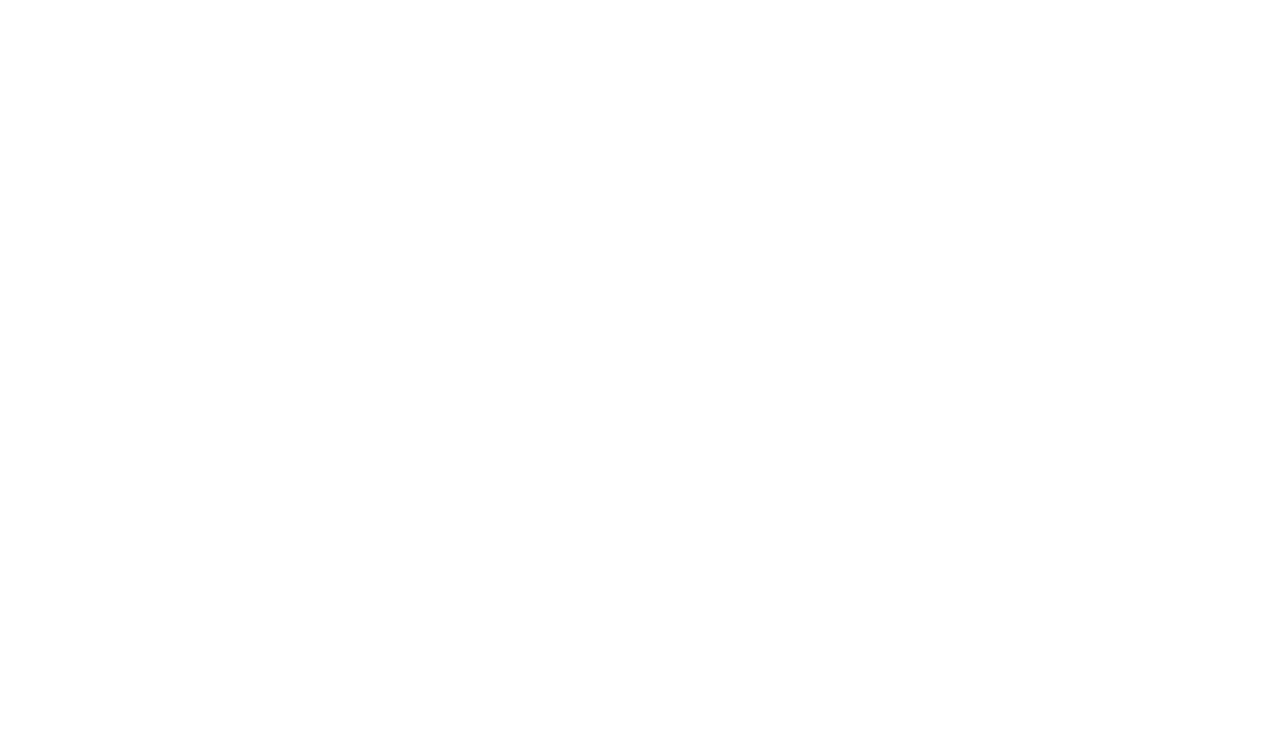
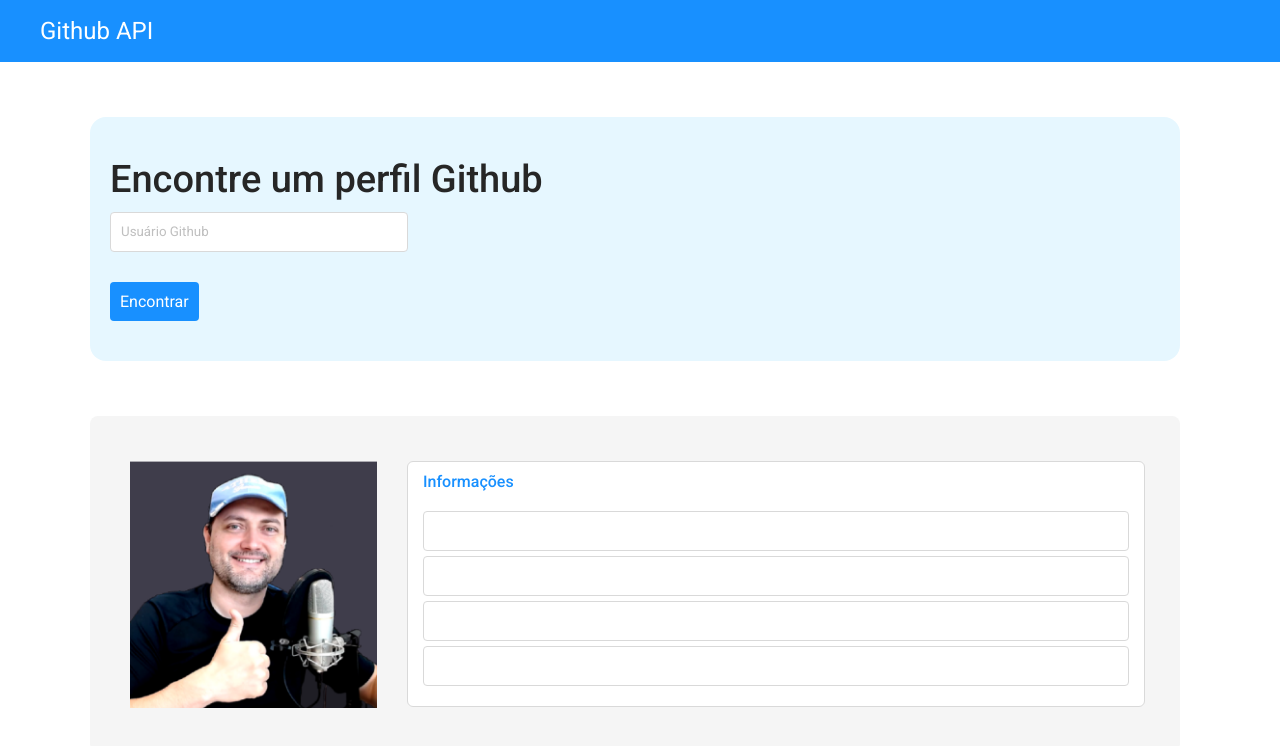
Before and after one commit to lucffernands/desafio-github-api, a React (Vite) app: page /profile/github in a window 1280 px wide. Before the commit this address had no page. Shown: the top 746 px of the page. Built offline with nearby package versions, Linux system fonts and the light colour scheme.

Commit message:
Configured subroutes Github and NotFound

```diff
--- a/src/App.tsx
+++ b/src/App.tsx
@@ -2,6 +2,8 @@
 import Home from "./routes/Home";
 import HomeBody from "./routes/Home/HomeBody";
 import Profile from "./routes/Home/Profile";
+import Github from "./routes/Home/Profile/Github";
+import NotFound from "./routes/Home/Profile/NotFound";
 
 function App() {
 
@@ -10,7 +12,10 @@
       <Routes>
         <Route path="/" element={<Home />} >
           <Route index element={<HomeBody />} />
-          <Route path="/profile" element={<Profile />} />
+          <Route path="/profile" element={<Profile />} >
+            <Route path="/profile/github" element={<Github />} />
+            <Route path="/profile/NotFound" element={<NotFound />} />
+          </Route>
         </Route>
       </Routes>
     </BrowserRouter>
--- a/src/components/CardInput/index.tsx
+++ b/src/components/CardInput/index.tsx
@@ -1,16 +1,21 @@
+import { Link } from "react-router-dom";
+
 export default function CardInput() {
 
     return (
         <main>
-            <section className="card-input-profile">
-                <div className="card-profile">
+            <section>
+                <div className="card-profile-container">
                     <div className="card-profile-title">
                         <p>Encontre um perfil Github</p>
                     </div>
                     <div>
                         <input className="card-profile-input" type="text" placeholder="Usuário Github" />
                     </div>
+                    <Link to="/profile/github">
                     <button>Encontrar</button>
+                    </Link>
+
                 </div>
             </section>
         </main>
--- a/src/index.css
+++ b/src/index.css
@@ -7,8 +7,9 @@
 
     --color-title: #262626;
     --color-subtitle: #7E7E7E;
-    --color-placeholder:#BFBFBF;
-    --color-border:#D9D9D9;
+    --color-placeholder: #BFBFBF;
+    --color-border: #D9D9D9;
+    --color-card-github: #F5F5F5;
 }
 
 * {
@@ -32,10 +33,12 @@
     font-size: 24px;
     display: flex;
 }
+
 .header-content {
     display: flex;
     align-items: center;
 }
+
 /**-----------------HOME-------------------**/
 .card-text-title {
     color: var(--color-title);
@@ -43,11 +46,13 @@
     font-size: 48px;
     font-weight: 700;
 }
+
 .card-text-subTitle {
     color: var(--color-subtitle);
     font-size: 24px;
     font-weight: 700;
 }
+
 button {
     background-color: var(--color-blue);
     color: var(--color-white);
@@ -56,10 +61,11 @@
     padding: 10px;
     font-size: 16px;
     margin-top: 30px;
+    cursor: pointer;
 }
+
 /**-----------------PROFILE-------------------**/
-.card-profile {
-    max-width: 1250px;
+.card-profile-container {
     background-color: var(--color-blue-light);
     color: var(--color-title);
     font-size: 38px;
@@ -68,6 +74,7 @@
     padding: 40px 20px;
     border-radius: 16px;
 }
+
 .card-profile-input {
     padding: 10px;
     margin-top: 10px;
@@ -80,3 +87,47 @@
 input::placeholder {
     color: var(--color-placeholder);
 }
+
+/**-----------------GITHUB-------------------**/
+.card-github-container {
+    background-color: var(--color-card-github);
+    margin: 55px 100px 125px 90px;
+    border-radius: 8px;
+    display: flex;
+}
+
+.github-photo img {
+    width: 247px;
+    height: 247px;
+    margin: 45px 15px 40px 40px;
+}
+
+.card-github-info {
+    background-color: var(--color-white);
+    margin: 45px 35px 45px 15px;
+    width: 100%;
+    padding: 10px 15px 15px 15px;
+    border-radius: 6px;
+    border: 1px solid var(--color-border);
+}
+
+.card-github-info p {
+    margin-bottom: 20px;
+    color: var(--color-blue);
+    font-weight: 500;
+}
+
+.card-github-info-box {
+    border-radius: 4px;
+    border: 1px solid var(--color-border);
+    background: var(--grey-grey-1, #FFF);
+    height: 40px;
+    margin-bottom: 5px;
+}
+/**-----------------NOTFOUND-------------------**/
+.profile-find-error {
+    margin: 55px;
+    font-weight: 500;
+    font-size: 38px;
+    color: var(--color-title);
+}
--- a/src/routes/Home/HomeBody/index.tsx
+++ b/src/routes/Home/HomeBody/index.tsx
@@ -1,3 +1,4 @@
+import { Link } from 'react-router-dom';
 import '../../../index.css'
 
 export default function HomeBody() {
@@ -11,7 +12,10 @@
                 <div className="card-text-subTitle">
                     <p>DevSuperior - Escola de programação</p>
                 </div>
-                <button>Começar</button>
+                <Link to="/profile">
+                    <button>Começar</button>
+                </Link>
+
             </section>
         </main>
     );
--- /dev/null
+++ b/src/routes/Home/Profile/Github/index.tsx
@@ -0,0 +1,34 @@
+import '../../../../index.css';
+import PhotoProfile from '../../../../assets/avatar.png';
+
+export default function Github() {
+
+    return (
+        <main>
+            <section>
+                <div className="card-github-container">
+                    <div className="github-photo">
+                        <img src={PhotoProfile} alt="foto-perfil" />
+                    </div>
+                    <div className="card-github-info">
+                        <div>
+                            <p>Informações</p>
+                        </div>
+                        <div className="card-github-info-box">
+
+                        </div>
+                        <div className="card-github-info-box">
+
+                        </div>
+                        <div className="card-github-info-box">
+
+                        </div>
+                        <div className="card-github-info-box">
+
+                        </div>
+                    </div>
+                </div>
+            </section>
+        </main>
+    );
+}
--- /dev/null
+++ b/src/routes/Home/Profile/NotFound/index.tsx
@@ -0,0 +1,10 @@
+import '../../../../index.css';
+
+export default function NotFound() {
+
+    return (
+        < div className="profile-find-error container">
+            <p>Erro ao buscar usuário</p>
+        </div>
+    );
+}
--- a/src/routes/Home/Profile/index.tsx
+++ b/src/routes/Home/Profile/index.tsx
@@ -1,5 +1,5 @@
 import { Outlet } from 'react-router-dom';
-import '../../../index.css'
+import '../../../index.css';
 import CardInput from '../../../components/CardInput';
 
 export default function Profile() {
--- a/src/routes/Home/index.tsx
+++ b/src/routes/Home/index.tsx
@@ -1,5 +1,6 @@
 import { Outlet } from "react-router-dom";
 import Header from "../../components/Header";
+import '../../index.css';
 
 export default function Home() {
 
```
Also changed, not shown: src/assets/avatar.png (added), 1 other file (tests, documents, lock files or other folders).
